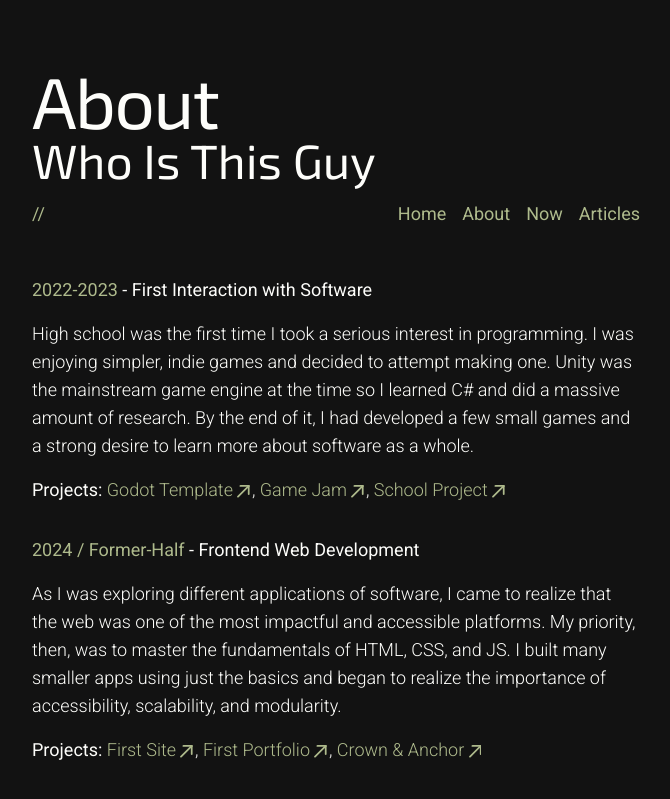
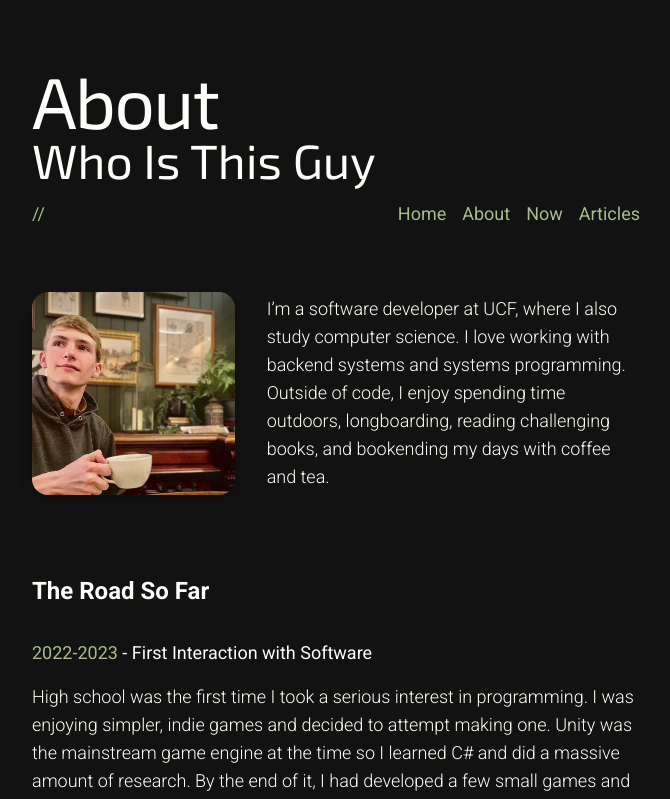
Before and after one commit to lucasmcclean/portfolio, a SvelteKit app: page /about in a window 1280 px wide. Shown: the top 799 px of the page, without its empty margins (304-974 px from the left). Built offline with nearby package versions, Linux system fonts and the light colour scheme; a web font is replaced by a local one.

Commit message:
feat(about): add portrait

```diff
--- a/src/routes/+page.svelte
+++ b/src/routes/+page.svelte
@@ -82,7 +82,7 @@
 	<section class="space-y-4">
 		<h3>Tools & Technologies</h3>
 		<ul class="xs:gap-x-4 flex flex-wrap gap-x-2 gap-y-2 font-light md:justify-between">
-			{#each skills as skill}
+			{#each skills as skill (skill.name)}
 				<li>
 					<p>
 						{skill.name}
@@ -96,7 +96,7 @@
 	<section class="space-y-4">
 		<h3>Recent Articles</h3>
 		<ul class="space-y-4">
-			{#each recentArticles as article}
+			{#each recentArticles as article (article.slug)}
 				<li class="border-primary border-s-2 ps-4">
 					<Link href={`/articles/${article.slug}`} class="text-primary text-lg">
 						{article.title}
--- a/src/routes/about/+page.svelte
+++ b/src/routes/about/+page.svelte
@@ -22,7 +22,23 @@
 <Navbar />
 
 <main id="main-content" class="xs:space-y-16 my-8 w-full space-y-8">
-	<section class="">
+	<section class="xs:py-4 flex flex-col items-center gap-8 md:flex-row">
+		<img
+			src="/portrait.png"
+			alt="Lucas holding a tea cup and gazing into the distance."
+			class="xs:w-1/2 w-3/4 max-w-sm rounded-2xl shadow-lg md:w-1/3"
+		/>
+		<div class="space-y-4 md:w-2/3">
+			<p class="max-w-md font-light">
+				I’m a software developer at UCF, where I also study computer science. I love working with
+				backend systems and systems programming. Outside of code, I enjoy spending time outdoors,
+				longboarding, reading challenging books, and bookending my days with coffee and tea.
+			</p>
+		</div>
+	</section>
+
+	<section>
+		<h3 class="mb-8 text-2xl font-bold">The Road So Far</h3>
 		<ol class="space-y-8 [&_li]:space-y-4">
 			<li>
 				<h4><span class="text-secondary">2022-2023</span> - First Interaction with Software</h4>
--- a/src/routes/articles/+page.svelte
+++ b/src/routes/articles/+page.svelte
@@ -27,7 +27,7 @@
 		<p>No articles found.</p>
 	{:else}
 		<ul>
-			{#each articles as article}
+			{#each articles as article (article.slug)}
 				<li>
 					<a href={`/articles/${article.slug}`}>
 						<h2>{article.title}</h2>
--- a/src/routes/contact/+page.svelte
+++ b/src/routes/contact/+page.svelte
@@ -22,9 +22,9 @@
 <main id="main-content" class="xs:space-y-16 my-8 w-full space-y-8">
 	<section>
 		<p class="font-light">
-			Feel free to reach out about projects, tech, or anything else!
-			You can reach me at my email <Link href="mailto:lucas@mcclean.dev" external
-				>lucas@mcclean.dev</Link
+			Feel free to reach out about projects, tech, or anything else! You can reach me at my email <Link
+				href="mailto:lucas@mcclean.dev"
+				external>lucas@mcclean.dev</Link
 			>
 			or on LinkedIn at <Link
 				href="https://linkedin.com/in/lucasmcclean"
```
Also changed, not shown: static/portrait.png (added).
